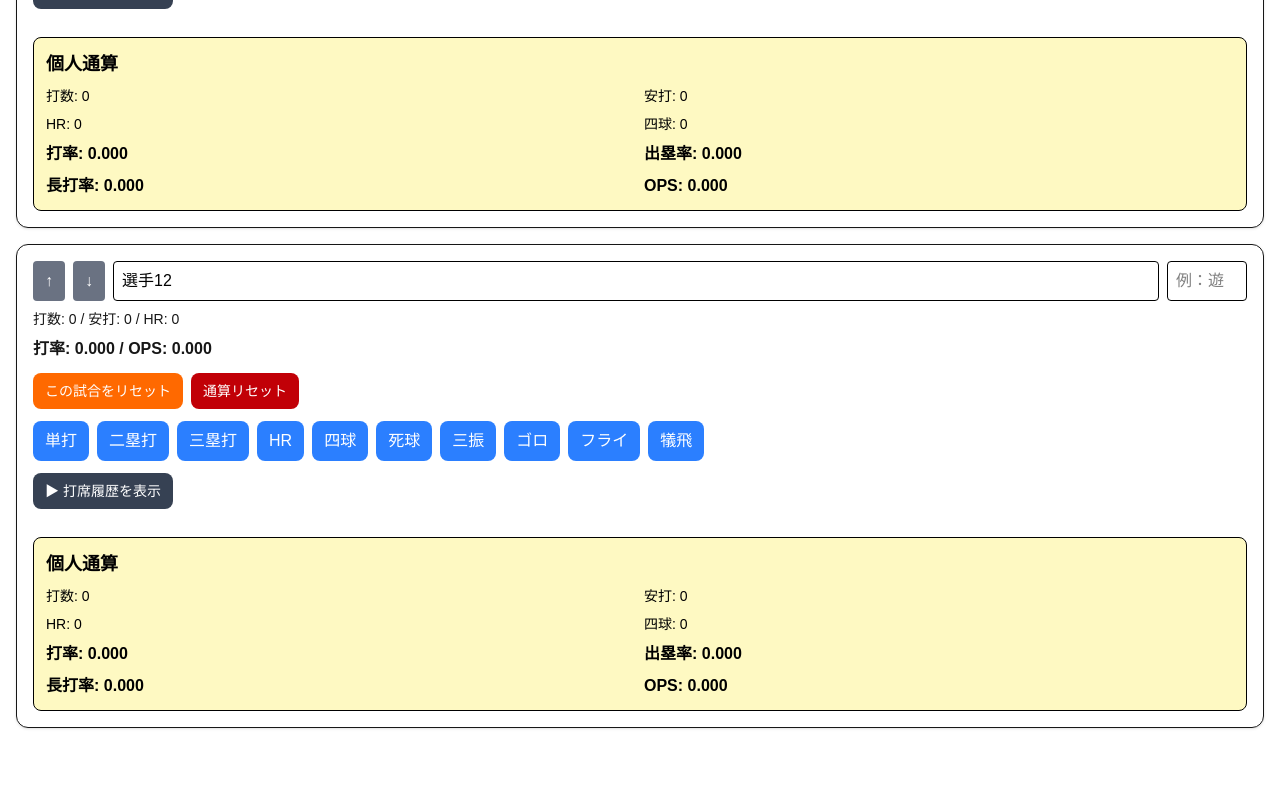
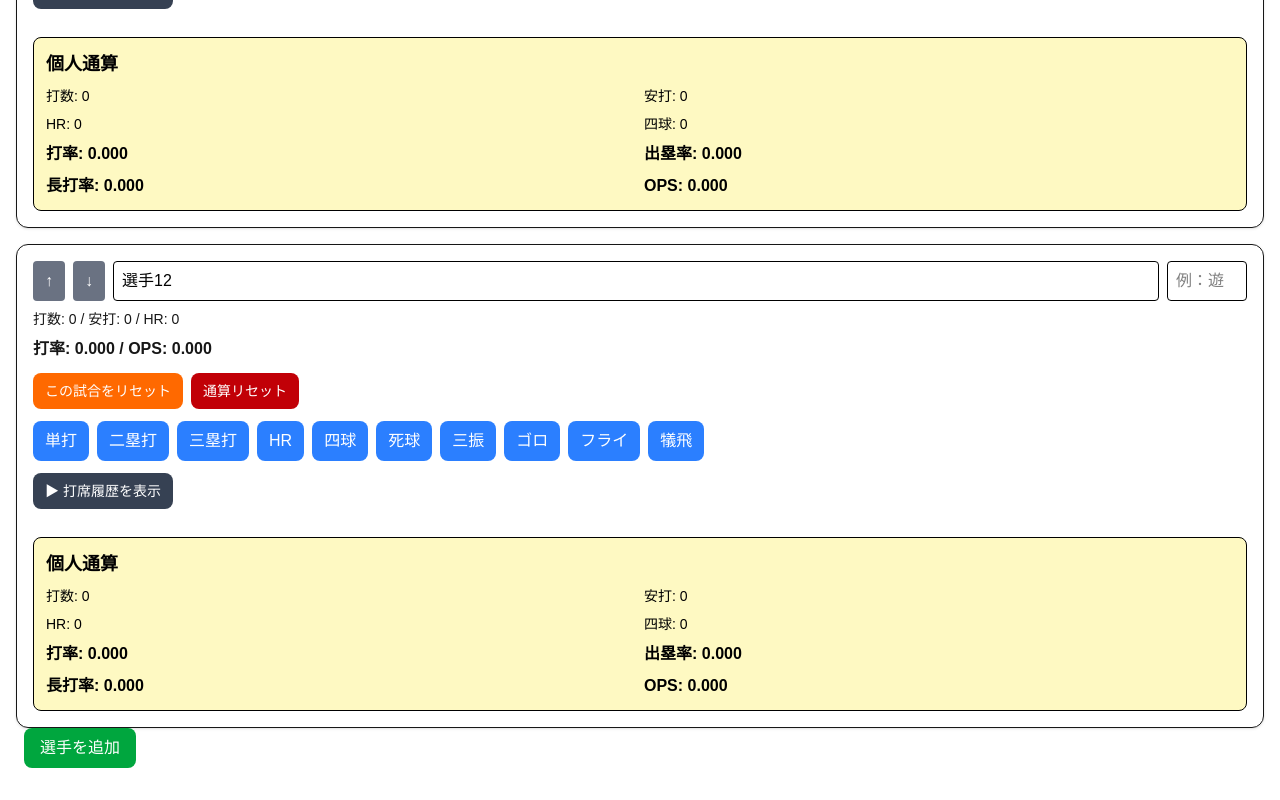
Before and after one commit to forcascreate-eng/baseball-ops-app, a Next.js app: page / in a window 1280 px wide. Shown: the part 6308-7108 px from the top of the page. Before the commit the page ends 7052 px from the top, so only its background shows below. Built offline with nearby package versions, Linux system fonts and the light colour scheme.

Commit message:
add bottom player button

```diff
--- a/app/page.tsx
+++ b/app/page.tsx
@@ -631,6 +631,14 @@
     );
   })}
 </div>
+
+<button
+  onClick={addPlayer}
+  className="bg-green-600 text-white px-4 py-2 rounded-lg mb-4 ml-2"
+>
+  選手を追加
+</button>
+
     </main>
   );
 }
```
